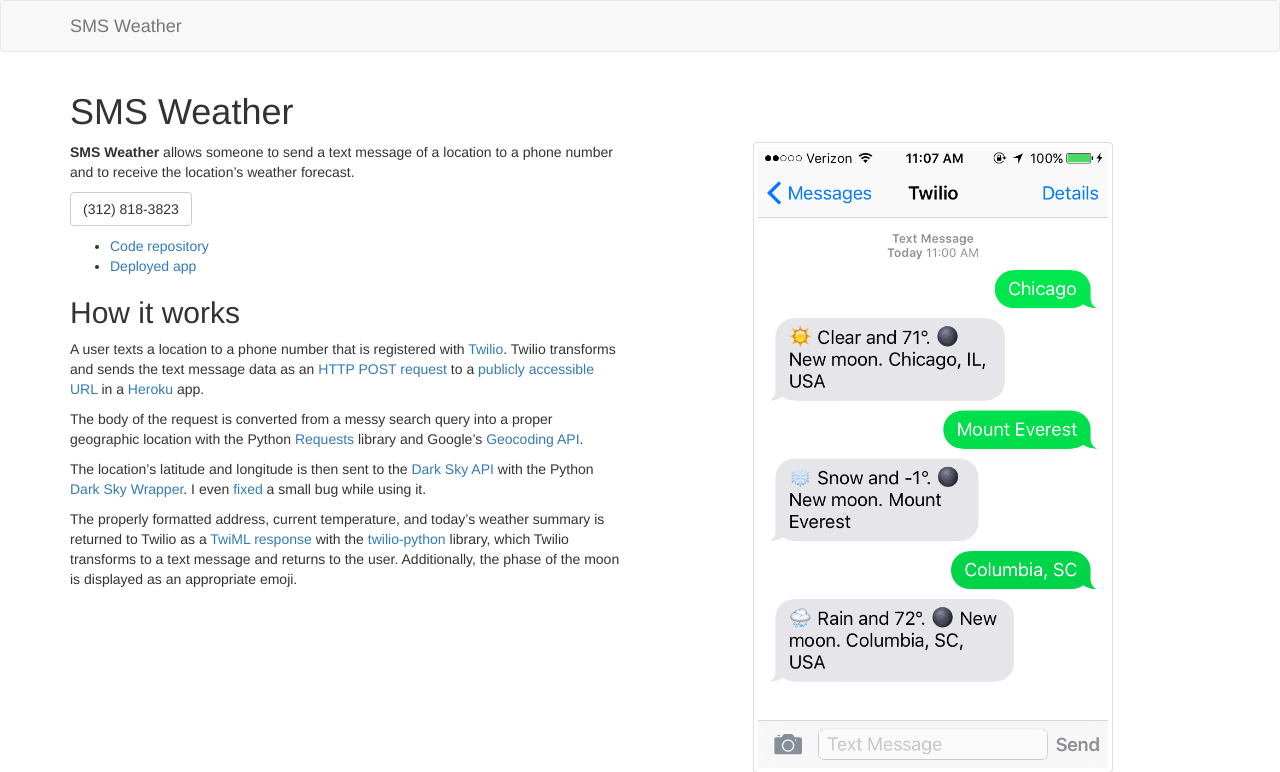
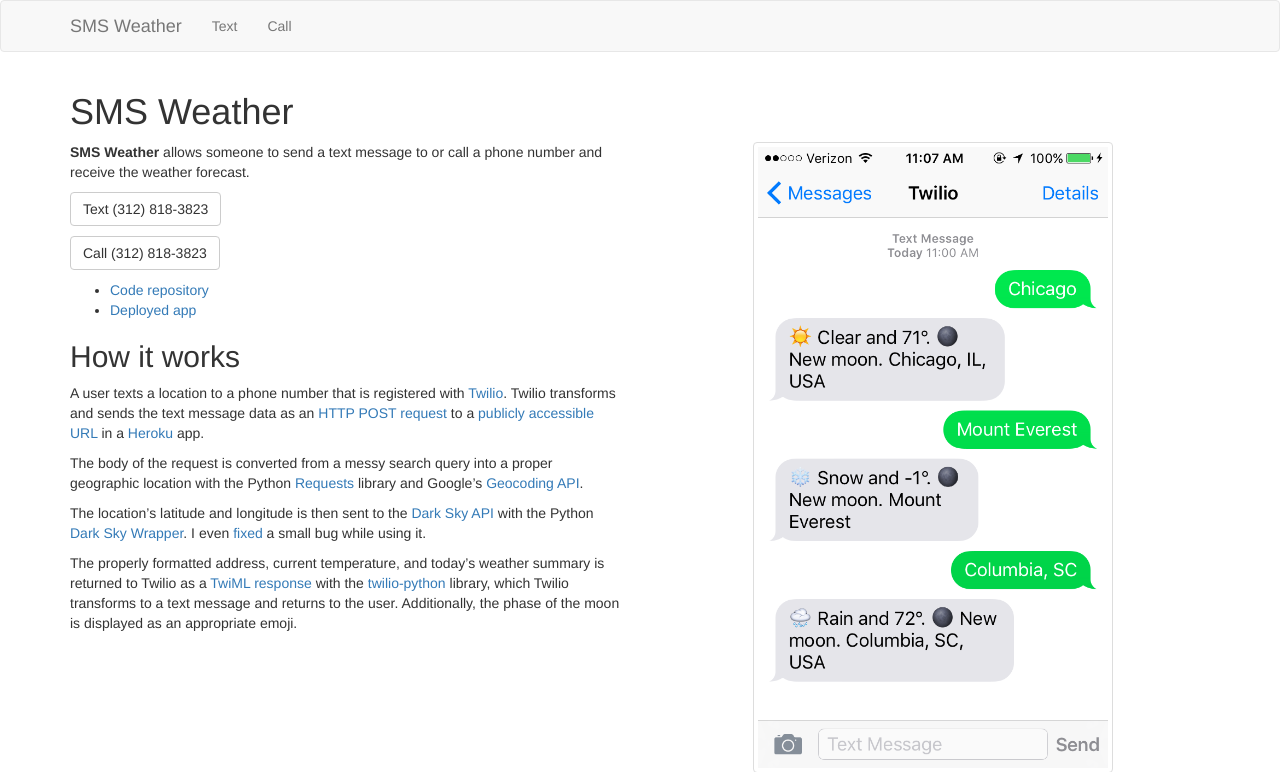
Before and after one commit to richardcornish/emojiweather, a Django app: page / in a window 1280 px wide. Shown: the top 772 px of the page. Run offline with Django 3.2, Linux system fonts and the light colour scheme; some libraries are stand-ins or nearby versions.

Commit message:
Added navigation

```diff
--- a/smsweather/templates/base.html
+++ b/smsweather/templates/base.html
@@ -20,9 +20,21 @@
             <div class="col-lg-12">
 
                 <div class="navbar-header">
+                    <button type="button" class="navbar-toggle collapsed" data-toggle="collapse" data-target="#bs-example-navbar-collapse-1">
+                        <span class="sr-only">Toggle navigation</span>
+                        <span class="icon-bar"></span>
+                        <span class="icon-bar"></span>
+                        <span class="icon-bar"></span>
+                    </button>
                     <header class="site-header">
                         <a href="{% url 'home' %}" class="navbar-brand">{{ request.site.name }}</a>
                     </header>
+                </div>
+                <div class="collapse navbar-collapse" id="bs-example-navbar-collapse-1">
+                    <ul class="nav navbar-nav">
+                        <li><a href="sms:1-312-818-3823">Text</a></li>
+                        <li><a href="tel:1-312-818-3823">Call</a></li>
+                    </ul>
                 </div>
 
             </div>
--- a/smsweather/templates/home.html
+++ b/smsweather/templates/home.html
@@ -13,9 +13,11 @@
     <div class="row">
         <div class="col-sm-6 col-md-6">
 
-            <p><strong>{{ request.site.name }}</strong> allows someone to send a text message of a location to a phone number and to receive the location&rsquo;s weather forecast.</p>
+            <p><strong>{{ request.site.name }}</strong> allows someone to send a text message to or call a phone number and receive the weather forecast.</p>
 
-            <p><a href="sms:1-312-818-3823" class="btn btn-default">(312) 818-3823</a></p>
+            <p><a href="sms:1-312-818-3823" class="btn btn-default">Text (312) 818-3823</a></p>
+
+            <p><a href="tel:1-312-818-3823" class="btn btn-default">Call (312) 818-3823</a></p>
 
             <ul>
                 <li><a href="https://github.com/richardcornish/smsweather">Code repository</a></li>
```
